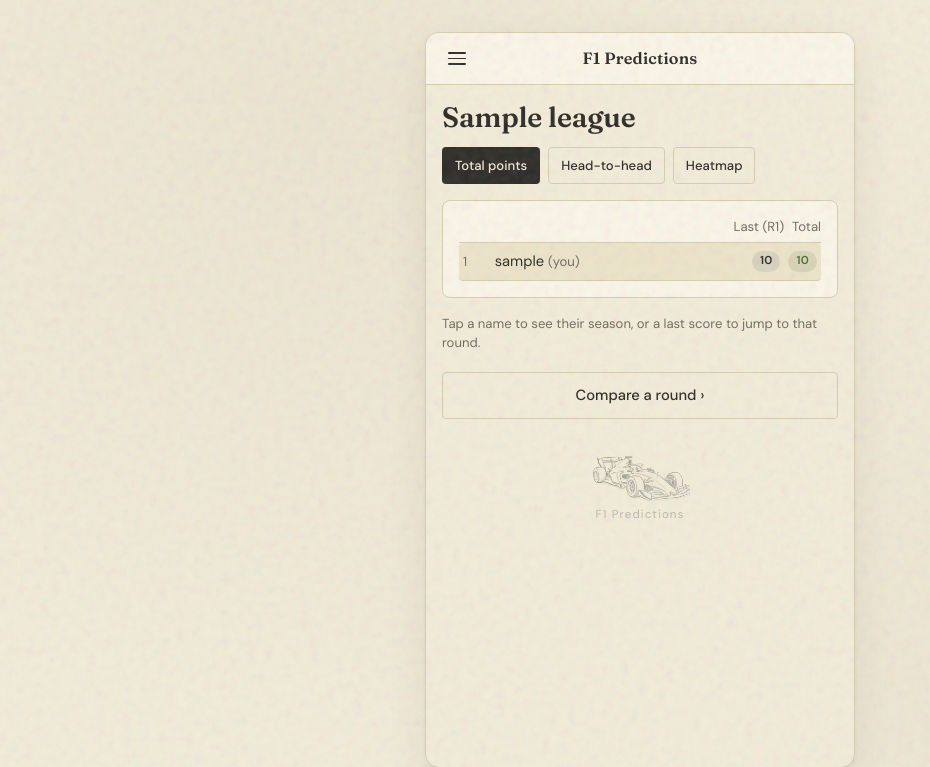
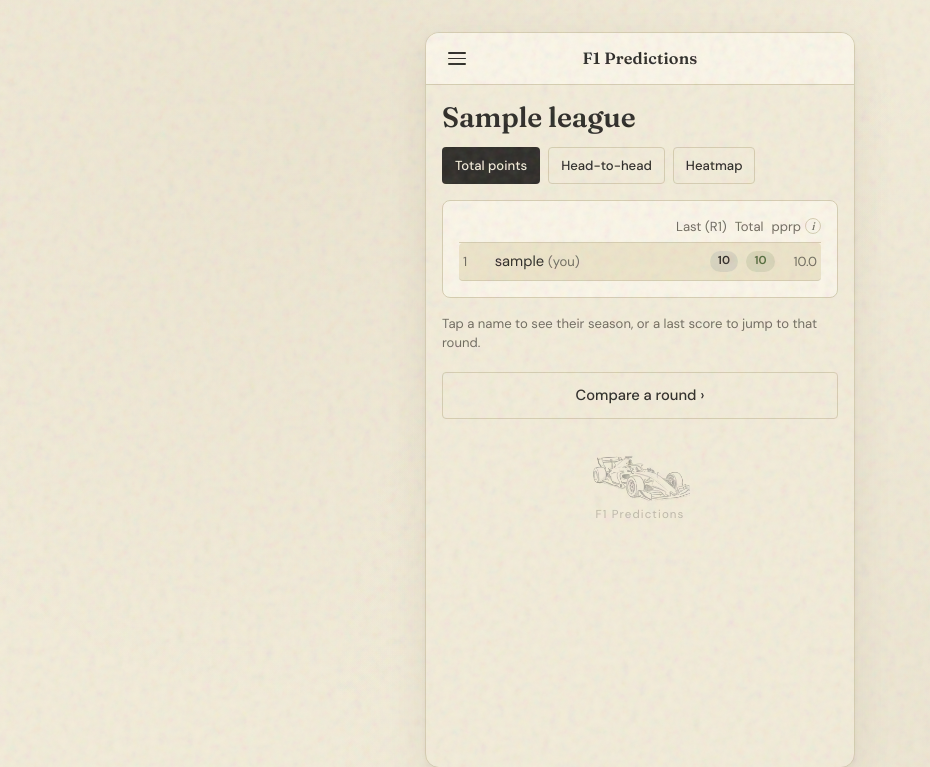
Before and after one commit to amiablealex/f1-predictions, a Flask app: page /leaderboard/1 in a window 1280 px wide. Shown: the top 767 px of the page, without its empty margins (0-930 px from the left). Run offline with Flask 3, Linux system fonts and the light colour scheme; a user stored in the database is signed in; tables that the repository leaves empty hold one stand-in row (values such as "Sample post").

Commit message:
implemented pprp on leaderboard

```diff
--- a/app/leaderboard/routes.py
+++ b/app/leaderboard/routes.py
@@ -42,6 +42,7 @@ class LeaderboardRow:
     last_score: int             # most-recent-scored-round score
     rank: int                   # 1-based dense rank on `score` (ties share)
     is_self: bool
+    pprp: float | None = None   # points per round participated (total view only)
 
 
 @leaderboard_bp.route("/")
@@ -185,6 +186,16 @@ def _build_total_rows(
         .all()
     )
 
+    part_counts = dict(
+        db.session.query(
+            PredictionScore.user_id,
+            func.count(func.distinct(PredictionScore.round_id)),
+        )
+        .filter(PredictionScore.user_id.in_(member_ids))
+        .group_by(PredictionScore.user_id)
+        .all()
+    )
+
     last_scores: dict[int, int] = {}
     if last_scored is not None:
         last_scores = dict(
@@ -205,7 +216,11 @@ def _build_total_rows(
         for u in members_by_id.values()
     ]
     triples.sort(key=lambda p: (-p[1], -p[2], members_by_id[p[0]].username.lower()))
-    return _rank(triples, members_by_id)
+    rows = _rank(triples, members_by_id)
+    for row in rows:
+        n = int(part_counts.get(row.user_id, 0))
+        row.pprp = round(row.score / n, 1) if n else None
+    return rows
 
 
 def _build_h2h_rows(
--- a/app/static/css/main.css
+++ b/app/static/css/main.css
@@ -1221,3 +1221,15 @@ p { margin: 0 0 var(--space-3) 0; }
   padding-top: 50px;
 }
 .compare__subhead { padding-top: 50px; }
+
+/* pprp column — no pill, laid straight on the surface, quieter than Total. */
+.leaderboard-row__pprp {
+  min-width: 2.6em;
+  text-align: right;
+  color: var(--c-ink-muted);
+  font-size: var(--fs-sm);
+}
+.leaderboard-row__pprp-head {
+  display: inline-flex;
+  align-items: center;
+}
--- a/app/templates/leaderboard/view.html
+++ b/app/templates/leaderboard/view.html
@@ -77,6 +77,14 @@
           <span>Last (R{{ last_scored.round_number }})</span>
         {% endif %}
         <span>Total</span>
+        {% if view_kind == 'total' %}
+          <span class="leaderboard-row__pprp-head">
+            pprp
+            <button type="button" class="tooltip-trigger"
+                    aria-label="What is this?" aria-expanded="false"
+                    data-tooltip="Points per round participated — your average score across only the rounds you made at least one prediction in. Rounds you sat out don't count.">i</button>
+          </span>
+        {% endif %}
       </div>
     </div>
 
@@ -110,6 +118,9 @@
             {% endif %}
           {% endif %}
           <span class="tabular pill pill--p10">{{ row.score }}</span>
+          {% if view_kind == 'total' %}
+            <span class="tabular leaderboard-row__pprp">{{ row.pprp if row.pprp is not none else '—' }}</span>
+          {% endif %}
         </div>
       </div>
     {% endfor %}
```
